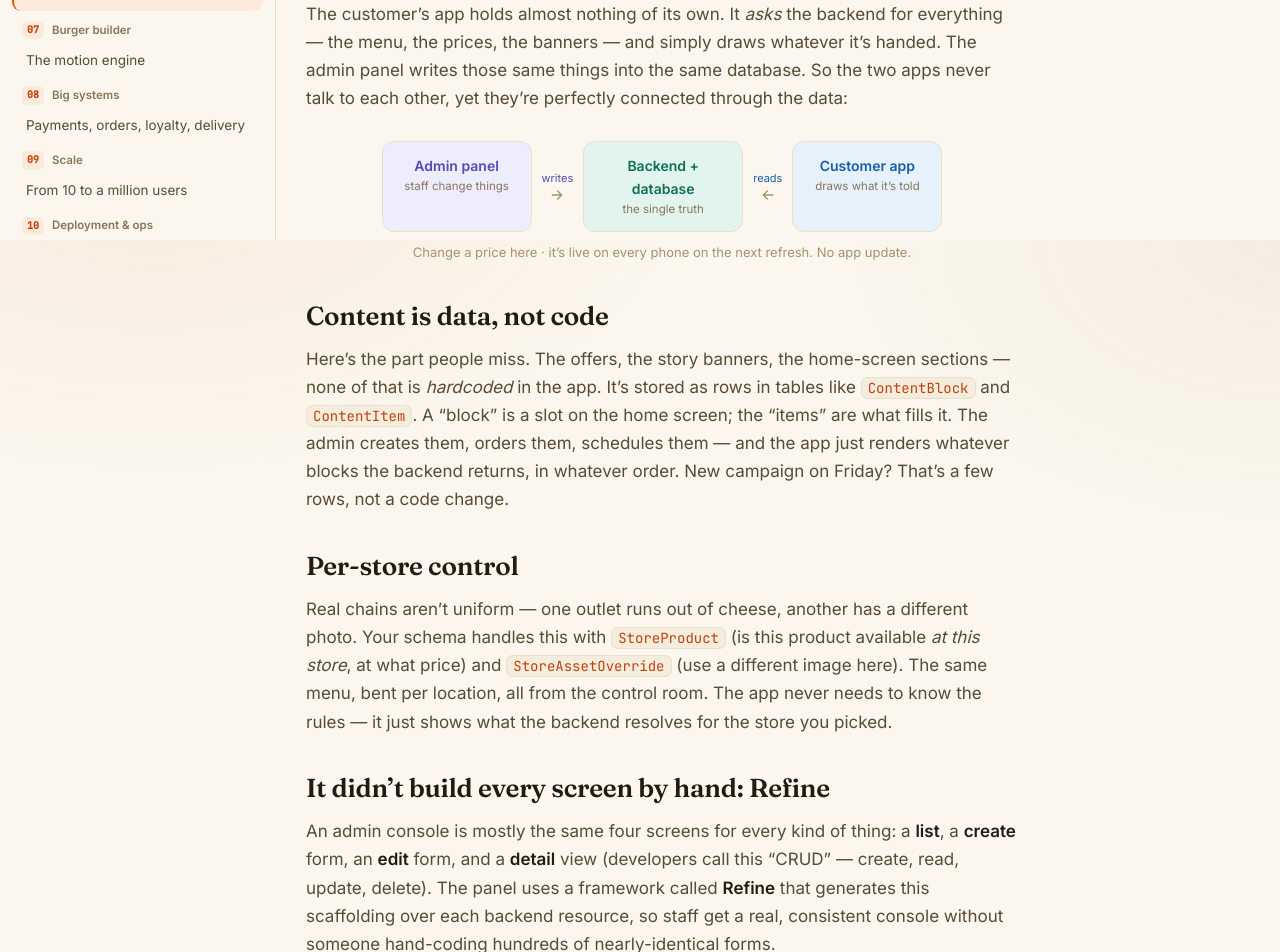
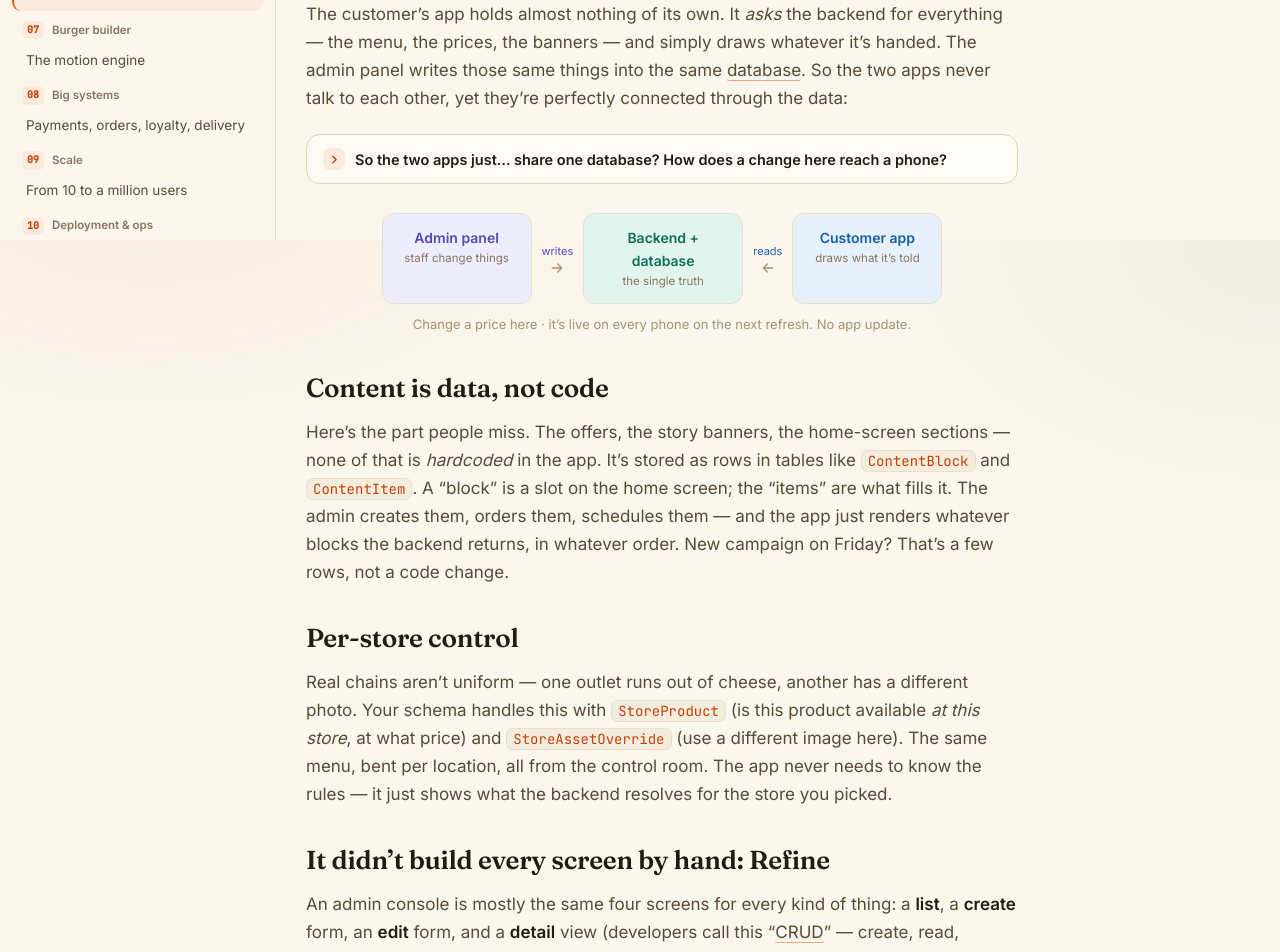
Before and after one commit to garvitmh/Software-universe-, a Next.js app: page /codex/admin-panel in a window 1280 px wide. Shown: the part 560-1512 px from the top of the page. Built offline with nearby package versions, Linux system fonts and the light colour scheme.

Commit message:
Content depth rollout COMPLETE for all 10 chapters: doubt-system on admin/burger-builder/big-systems/scale/deployment — asides for 'do the apps share a DB?', 'is copying wasteful?', 'why does the gateway call back?', 'bigger vs more servers?', 'why is committing a secret a disaster?'

```diff
--- a/app/codex/admin-panel/page.jsx
+++ b/app/codex/admin-panel/page.jsx
@@ -1,5 +1,7 @@
 import Link from "next/link";
 import Callout from "@/components/Callout";
+import Term from "@/components/Term";
+import Aside from "@/components/Aside";
 
 export default function AdminPanelPage() {
   return (
@@ -19,8 +21,12 @@ export default function AdminPanelPage() {
 
         <h2>The trick: the app reads, the admin writes, the database is in the middle</h2>
         <p>
-          The customer’s app holds almost nothing of its own. It <em>asks</em> the backend for everything — the menu, the prices, the banners — and simply draws whatever it’s handed. The admin panel writes those same things into the same database. So the two apps never talk to each other, yet they’re perfectly connected through the data:
+          The customer’s app holds almost nothing of its own. It <em>asks</em> the backend for everything — the menu, the prices, the banners — and simply draws whatever it’s handed. The admin panel writes those same things into the same <Term id="database">database</Term>. So the two apps never talk to each other, yet they’re perfectly connected through the data:
         </p>
+
+        <Aside q="So the two apps just&hellip; share one database? How does a change here reach a phone?">
+          Exactly — and that sharing is the whole trick. There’s <strong>one</strong> database, sitting behind the backend. The admin app <em>writes</em> to it; the customer app <em>reads</em> from it. They never message each other directly — the database in the middle is the shared truth. So when an admin saves a new price, it lands in that one database, and the very next time a phone asks for the menu, it gets the new price. No signal is sent to the phones; they simply read fresh truth every time they ask. (For instant updates without waiting for the next ask, there’s also a live nudge — that’s <Term id="sse">SSE</Term>, covered later.)
+        </Aside>
 
         <div style={{ margin: "1.8rem 0" }}>
           <div style={{ display: "flex", alignItems: "stretch", justifyContent: "center", gap: 0, flexWrap: "wrap" }}>
@@ -62,7 +68,7 @@ export default function AdminPanelPage() {
 
         <h2>It didn’t build every screen by hand: Refine</h2>
         <p>
-          An admin console is mostly the same four screens for every kind of thing: a <strong>list</strong>, a <strong>create</strong> form, an <strong>edit</strong> form, and a <strong>detail</strong> view (developers call this “CRUD” — create, read, update, delete). The panel uses a framework called <strong>Refine</strong> that generates this scaffolding over each backend resource, so staff get a real, consistent console without someone hand-coding hundreds of nearly-identical forms.
+          An admin console is mostly the same four screens for every kind of thing: a <strong>list</strong>, a <strong>create</strong> form, an <strong>edit</strong> form, and a <strong>detail</strong> view (developers call this “<Term id="crud">CRUD</Term>” — create, read, update, delete). The panel uses a framework called <Term id="refine"><strong>Refine</strong></Term> that generates this scaffolding over each backend resource, so staff get a real, consistent console without someone hand-coding hundreds of nearly-identical forms.
         </p>
 
         <h2>And it’s locked down</h2>
--- a/app/codex/burger-builder/page.jsx
+++ b/app/codex/burger-builder/page.jsx
@@ -1,5 +1,7 @@
 import Link from "next/link";
 import Callout from "@/components/Callout";
+import Term from "@/components/Term";
+import Aside from "@/components/Aside";
 
 const TOKENS = [
   { name: "spring", val: "cubic(0.16, 1, 0.3, 1)", use: "page transitions, hero scale, panels" },
@@ -37,6 +39,10 @@ export default function BurgerBuilderPage() {
         <p>
           Why never edit in place? Because immutable state is <strong>predictable</strong>. Every change produces a brand-new value, so nothing can be altered behind another widget’s back — the drift bug from Part 02 is impossible by construction. And because each tap is a clean new state, “undo” is trivial: just keep the previous object. This is the same single-source-of-truth idea you already met, made even stricter.
         </p>
+
+        <Aside q="Making a whole new copy on every tap — isn't that wasteful and slow?">
+          It feels like it should be, but no — and here’s the clever part. The copy isn’t a deep duplicate of everything; the new object <em>reuses</em> all the unchanged pieces and only swaps the one field you changed. Picking “wheat bun” doesn’t rebuild the cheese, the add-ons, and the removals from scratch — they’re shared with the old object untouched. So you get all the safety of “never edit in place” for almost none of the cost. Modern apps make millions of these cheap copies a second without breaking a sweat.
+        </Aside>
 
         <h2>Idea 2 — the picture is derived, never stored</h2>
         <p>
```
Also changed, not shown: app/codex/big-systems/page.jsx (+7 -1 lines), app/codex/deployment/page.jsx (+7 -1 lines), app/codex/scale/page.jsx (+7 -1 lines).
